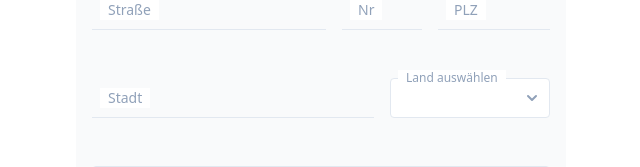
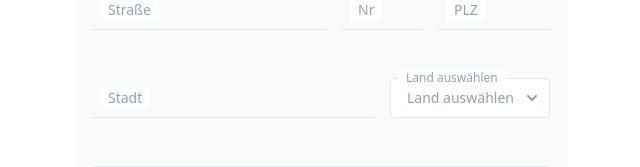
Before and after one commit to marcohoegen/TWP_KonferenzTool, a React app in the folder frontend/: page /newconference in a window 1280 px wide. Shown: the part 218-385 px from the top of the page, without its empty margins (319-959 px from the left). Built offline with nearby package versions, Linux system fonts and the light colour scheme; the HTML template or start-up script is replaced by a standard one.

Commit message:
update SelectFieldMenu to use Listbox from @headlessui/react for improved accessibility and styling

```diff
--- a/frontend/package.json
+++ b/frontend/package.json
@@ -10,6 +10,7 @@
     "preview": "vite preview"
   },
   "dependencies": {
+    "@headlessui/react": "^2.2.9",
     "@tailwindcss/vite": "^4.1.16",
     "react": "^19.1.1",
     "react-dom": "^19.1.1",
--- a/frontend/src/common/SelectFieldMenu.tsx
+++ b/frontend/src/common/SelectFieldMenu.tsx
@@ -1,31 +1,16 @@
+// src/common/SelectFieldMenu.tsx
+import { Fragment, useState } from "react";
+import { Listbox, Transition } from "@headlessui/react";
 
-{/*
-      Verwendungsbeispiel:
-    <SelectFieldMenu
-      id="country"
-      label="Land auswählen"
-      width="w-72"
-      options={[
-        { value: "de", label: "Deutschland" },
-        { value: "at", label: "Österreich" },
-        { value: "ch", label: "Schweiz" },
-      ]}
-    />
-  */}
-
-
-
-interface SelectOption {
-  value: string;
-  label: string;
-}
-
+interface SelectOption { value: string; label: string; }
 interface SelectProps {
   id: string;
   label: string;
-  width?: string; // z. B. "w-full", "w-60", "w-1/2"
+  width?: string;           // z. B. "w-full sm:w-40"
   options: SelectOption[];
   required?: boolean;
+  value?: string;           // optional controlled
+  onChange?: (val: string)=> void;
 }
 
 export default function SelectFieldMenu({
@@ -34,52 +19,78 @@ export default function SelectFieldMenu({
   width = "w-60",
   options,
   required = false,
+  value,
+  onChange,
 }: SelectProps) {
+  // Uncontrolled fallback, wenn kein value/onChange übergeben wird
+  const [internal, setInternal] = useState<string>(value ?? "");
+  const selectedValue = value ?? internal;
+  const selected = options.find(o => o.value === selectedValue) || null;
+
+  const setValue = (v: string) => {
+    setInternal(v);
+    onChange?.(v);
+  };
+
   return (
     <div className={`relative my-6 ${width}`}>
-      <select
-        id={id}
-        name={id}
-        required={required}
-        defaultValue=""
-        className="peer relative h-10 w-full appearance-none rounded border border-slate-200 bg-white px-4 text-sm text-slate-500 outline-none transition-all autofill:bg-white focus:border-sky-500 focus-visible:outline-none disabled:cursor-not-allowed disabled:bg-slate-50 disabled:text-slate-400"
-      >
-        <option value="" disabled hidden></option>
-        {options.map((opt) => (
-          <option key={opt.value} value={opt.value}>
-            {opt.label}
-          </option>
-        ))}
-      </select>
+      {/* Button (Eingabefeld) */}
+      <Listbox value={selectedValue} onChange={setValue}>
+        <div className="relative">
+          {/* Label (floating look) */}
+          <label
+            htmlFor={id}
+            className="pointer-events-none absolute -top-2 left-2 z-[1] px-2 text-xs text-slate-400 bg-white"
+          >
+            {label}{required && <span className="text-pink-500"> *</span>}
+          </label>
 
-      <label
-        htmlFor={id}
-        className="pointer-events-none absolute top-2.5 left-2 z-[1] px-2 text-sm text-slate-400 transition-all
-          before:absolute before:top-0 before:left-0 before:z-[-1] before:block before:h-full before:w-full before:bg-white before:transition-all
-          peer-required:after:text-pink-500 peer-required:after:content-['\\00a0*']
-          peer-valid:-top-2 peer-valid:text-xs peer-focus:-top-2 peer-focus:text-xs peer-focus:text-sky-500
-          peer-disabled:cursor-not-allowed peer-disabled:text-slate-400 peer-disabled:before:bg-transparent"
-      >
-        {label}
-      </label>
+          {/* Feld */}
+          <Listbox.Button
+            id={id}
+            className="h-10 w-full rounded border border-slate-200 bg-white px-4 text-sm text-slate-700 text-left
+                       outline-none transition focus:border-emerald-500"
+            aria-required={required}
+          >
+            {selected ? selected.label : <span className="text-slate-400">{label}</span>}
+            {/* Pfeil rechts */}
+            <span className="absolute inset-y-0 right-2 flex items-center">
+              <svg className="h-5 w-5 text-slate-400" viewBox="0 0 20 20" fill="currentColor">
+                <path fillRule="evenodd" d="M5.293 7.293a1 1 0 011.414 0L10 10.586l3.293-3.293a1 1 0 111.414 1.414l-4 4a1 1 0 01-1.414 0l-4-4a1 1 0 010-1.414z" clipRule="evenodd" />
+              </svg>
+            </span>
+          </Listbox.Button>
 
-      {/* Pfeil-Icon */}
-      <svg
-        xmlns="http://www.w3.org/2000/svg"
-        className="pointer-events-none absolute top-2.5 right-2 h-5 w-5 fill-slate-400 transition-all peer-focus:fill-sky-500 peer-disabled:cursor-not-allowed"
-        viewBox="0 0 20 20"
-        fill="currentColor"
-        aria-labelledby="title-04 description-04"
-        role="graphics-symbol"
-      >
-        <title id="title-04">Arrow Icon</title>
-        <desc id="description-04">Arrow icon of the select list.</desc>
-        <path
-          fillRule="evenodd"
-          d="M5.293 7.293a1 1 0 011.414 0L10 10.586l3.293-3.293a1 1 0 111.414 1.414l-4 4a1 1 0 01-1.414 0l-4-4a1 1 0 010-1.414z"
-          clipRule="evenodd"
-        />
-      </svg>
+          {/* Optionen – erscheinen UNTER dem Feld */}
+          <Transition as={Fragment}
+            enter="transition ease-out duration-100"
+            enterFrom="opacity-0 translate-y-1"
+            enterTo="opacity-100 translate-y-0"
+            leave="transition ease-in duration-75"
+            leaveFrom="opacity-100"
+            leaveTo="opacity-0"
+          >
+            <Listbox.Options
+              className="absolute z-50 mt-2 max-h-60 w-full overflow-auto rounded-lg border border-slate-200
+                         bg-white py-2 text-sm shadow-lg focus:outline-none"
+            >
+              {options.map(opt => (
+                <Listbox.Option
+                  key={opt.value}
+                  value={opt.value}
+                  className={({ active, selected }) =>
+                    `cursor-pointer px-4 py-2 ${
+                      active ? "bg-emerald-50" : ""
+                    } ${selected ? "font-medium text-emerald-700" : "text-slate-700"}`
+                  }
+                >
+                  {opt.label}
+                </Listbox.Option>
+              ))}
+            </Listbox.Options>
+          </Transition>
+        </div>
+      </Listbox>
     </div>
   );
 }
```
Also changed, not shown: 1 other file (tests, documents, lock files or other folders).
